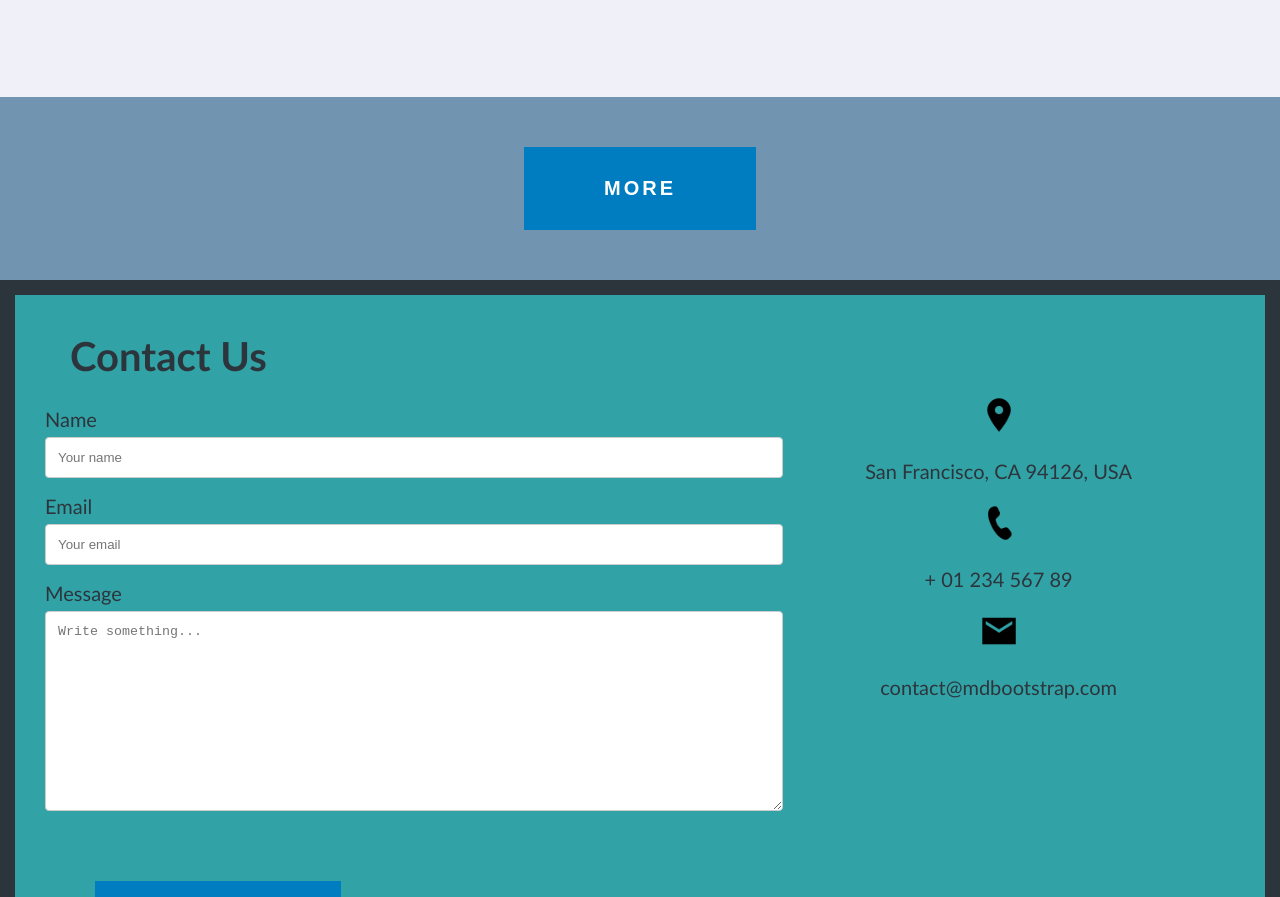
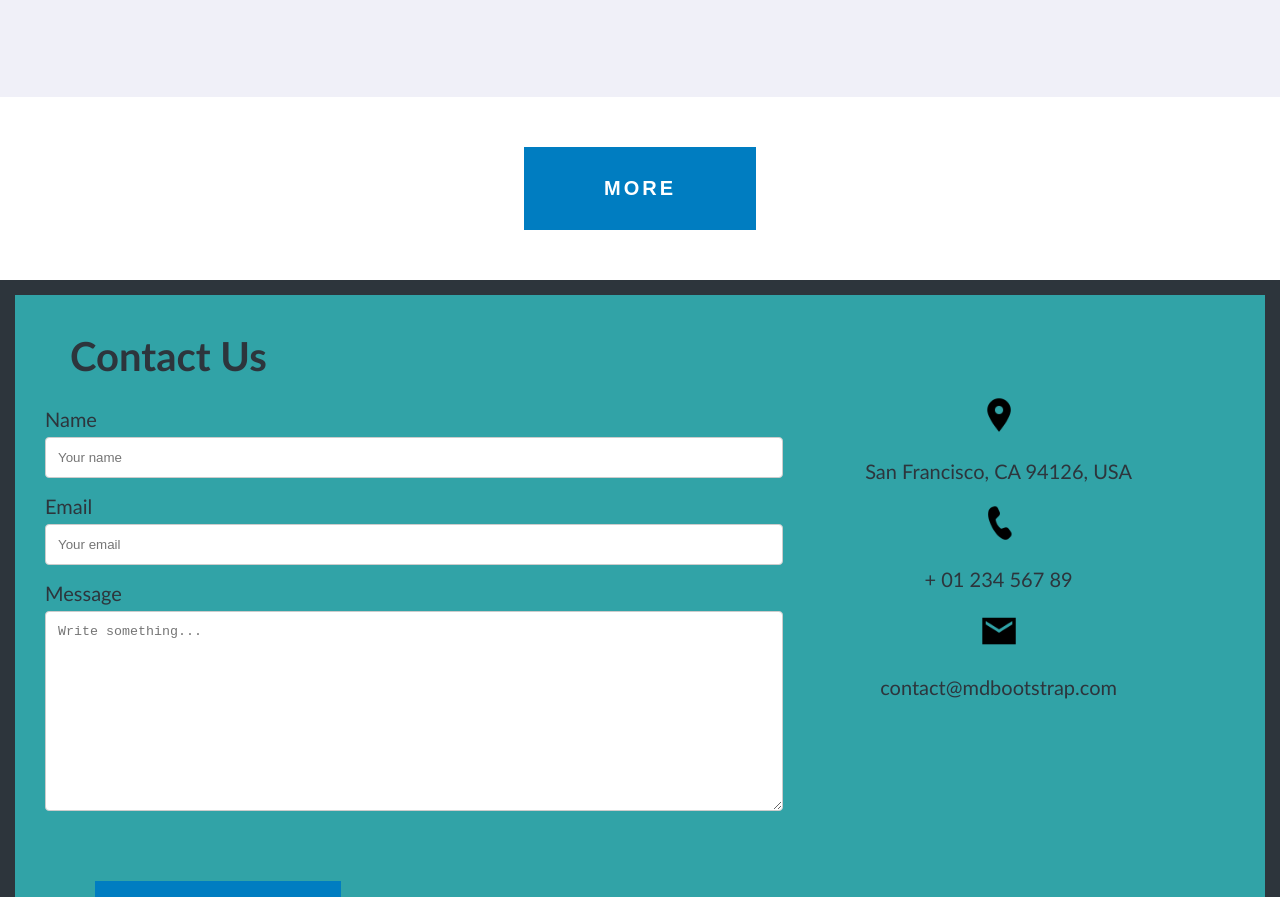
Before and after one commit to rlsoderberg/rlsoderberg.github.io, a plain HTML site: page index.html in a window 1280 px wide. Shown: the part 1786-2683 px from the top of the page. Drawn offline with Linux system fonts and the light colour scheme.

Commit message:
Update style.css

```diff
--- a/style.css
+++ b/style.css
@@ -236,7 +236,7 @@ h2 > a {
 .more-section{
     width: 100%;
     text-align: center;
-    background-color:#7194b0;
+    background-color:#FFFFFF;
 }
 
 .more-center-div{
```
